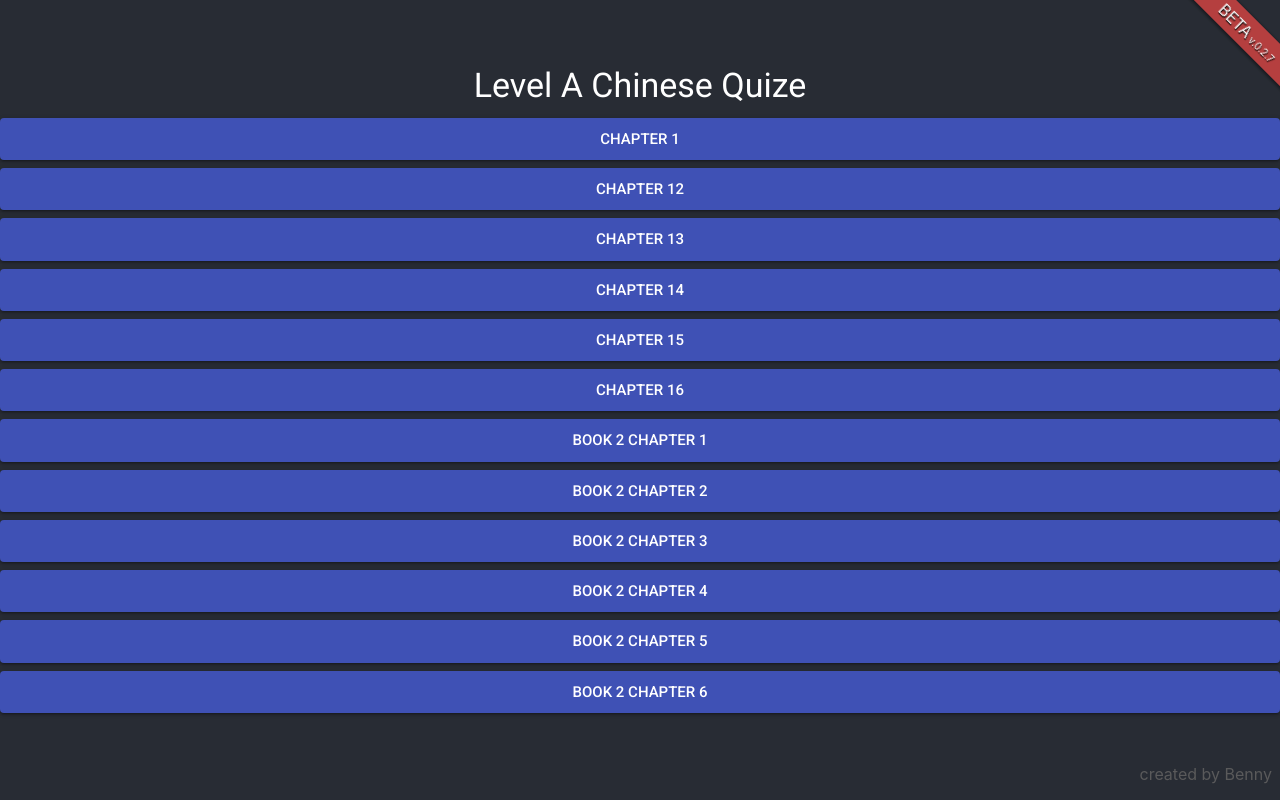
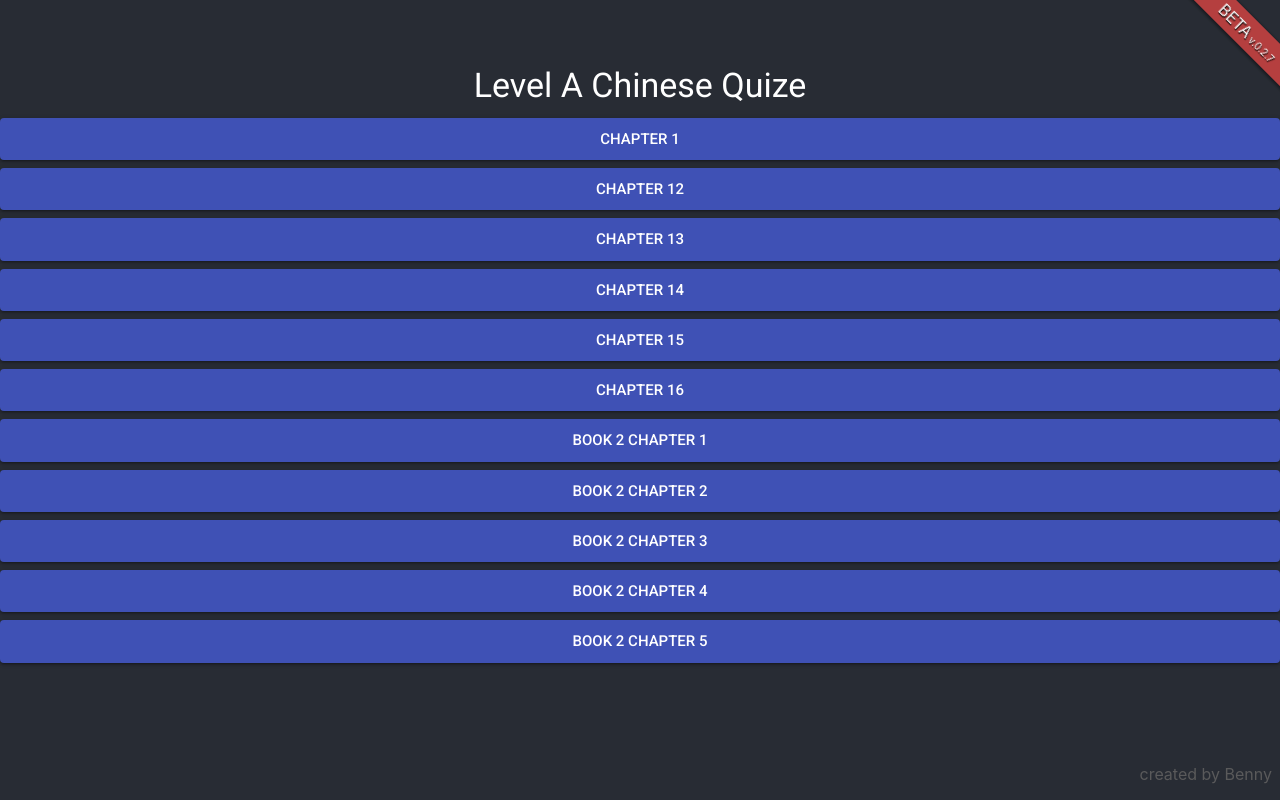
Before and after one commit to BennyCarlsson/mandarin-training, a React (Create React App) app: page / in a window 1280 px wide. Built offline with nearby package versions, Linux system fonts and the light colour scheme.

Commit message:
removed test stuff

```diff
--- a/src/components/ChooseChapters.js
+++ b/src/components/ChooseChapters.js
@@ -120,15 +120,6 @@ const ChooseChapter = props => {
         >
           Book 2 Chapter 5
         </Button>
-        <Button
-          variant="contained"
-          size="large"
-          color="primary"
-          className={classes.button}
-          onClick={() => startChapter("chapter2.6")}
-        >
-          Book 2 Chapter 6
-        </Button>
       </div>
       <p className="createdBy">created by Benny </p>
     </div>
--- a/src/vocabulary.json
+++ b/src/vocabulary.json
@@ -1440,22 +1440,5 @@
       "pinyin": "huānyíng",
       "english": "to welcome"
     }
-  ],
-  "chapter2.6": [
-    {
-      "chinese": "车水马龙",
-      "pinyin": "chē shuǐ mǎ lóng",
-      "english": "heavy traffic"
-    },
-    {
-      "chinese": "海",
-      "pinyin": "hǎi",
-      "english": "sea"
-    },
-    {
-      "chinese": "欢迎",
-      "pinyin": "huānyíng",
-      "english": "to welcome"
-    }
   ]
 }
```
